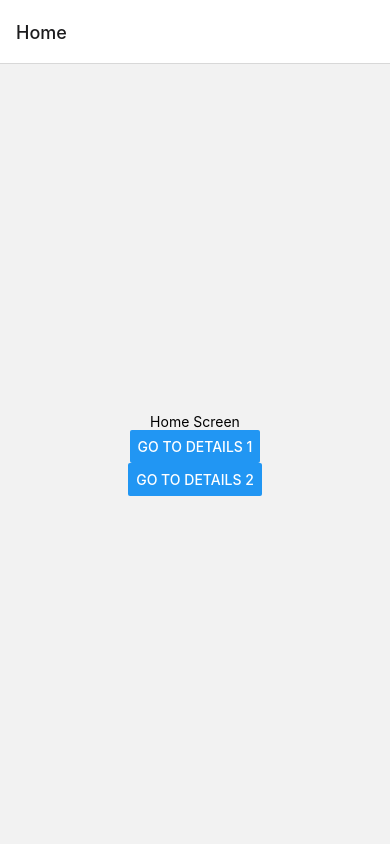
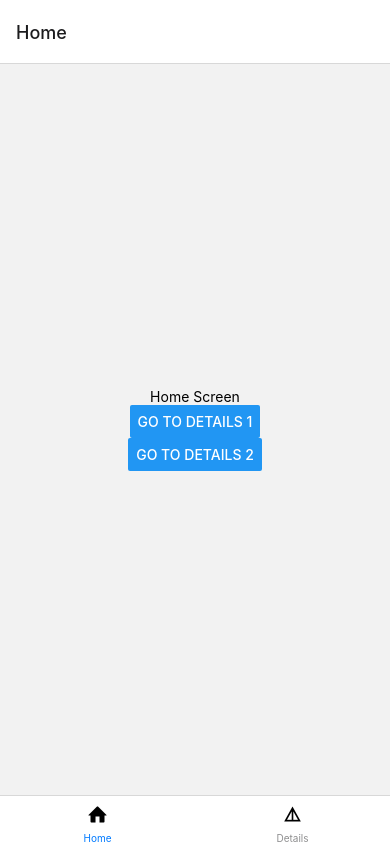
Before and after one commit to HlaingMinThan/React-Native-Navigation, a React Native app: screen / in a window 390 px wide. Built offline with nearby package versions, Linux system fonts and the light colour scheme.

Commit message:
tab navigator example

```diff
--- a/App.js
+++ b/App.js
@@ -2,7 +2,9 @@ import { StyleSheet, Text, View ,Button } from 'react-native';
 import { NavigationContainer, useFocusEffect } from '@react-navigation/native';
 import { createNativeStackNavigator } from '@react-navigation/native-stack';
 import React from 'react';
-
+import { createBottomTabNavigator } from '@react-navigation/bottom-tabs';
+import { Entypo } from '@expo/vector-icons';
+import { MaterialIcons } from '@expo/vector-icons';
 
 function HomeScreen({navigation}) {
   return (
@@ -27,8 +29,10 @@ function HomeScreen({navigation}) {
 }
 
 function DetailsScreen({route}) {
-  let { id , name } = route.params;
-
+  //Be careful when u use tab navigator, the detail btn on tab don't have any route param -> so we can got error if we click detail route on tab first time
+  //way to prevent is just handling the default state for rotue.params
+  let { id , name } = route.params || {};//handle for null case
+console.log('click hit',id)
   useFocusEffect(
     React.useCallback(() => {
       // Do something when the screen is focused
@@ -48,18 +52,45 @@ function DetailsScreen({route}) {
   );
 }
 
-const Stack = createNativeStackNavigator();
+//native stack usage example
+// const Stack = createNativeStackNavigator();
+// export default function App() {
+  //   return (
+    //     <NavigationContainer>
+    //     <Stack.Navigator>
+    //       <Stack.Screen name="Home" component={HomeScreen} />
+    //       <Stack.Screen name="Details" component={DetailsScreen} />
+    //     </Stack.Navigator>
+    //   </NavigationContainer>
+    //   );
+// }
+
+//Tab navigation usage example
+const Tab = createBottomTabNavigator();
 
 export default function App() {
-  return (
-    <NavigationContainer>
-    <Stack.Navigator>
-      <Stack.Screen name="Home" component={HomeScreen} />
-      <Stack.Screen name="Details" component={DetailsScreen} />
-    </Stack.Navigator>
-  </NavigationContainer>
-  );
+    return (
+      <NavigationContainer>
+      <Tab.Navigator>
+        <Tab.Screen name="Home" component={HomeScreen}
+        options={{
+          tabBarIcon:(color,size) => (
+              <Entypo name="home" size={20} color={color} />
+          )
+        }}
+        />
+        <Tab.Screen name="Details" component={DetailsScreen}
+           options={{
+            tabBarIcon:(color,size) => (
+              <MaterialIcons name="details" size={20} color={color} />
+            )
+          }}
+        />
+      </Tab.Navigator>
+    </NavigationContainer>
+      );
 }
+
 
 const styles = StyleSheet.create({
   container: {
--- a/package.json
+++ b/package.json
@@ -9,6 +9,8 @@
     "web": "expo start --web"
   },
   "dependencies": {
+    "@expo/vector-icons": "^13.0.0",
+    "@react-navigation/bottom-tabs": "^6.5.7",
     "@react-navigation/native": "^6.1.6",
     "@react-navigation/native-stack": "^6.9.12",
     "expo": "~48.0.11",
```
Also changed, not shown: 1 other file (tests, documents, lock files or other folders).
